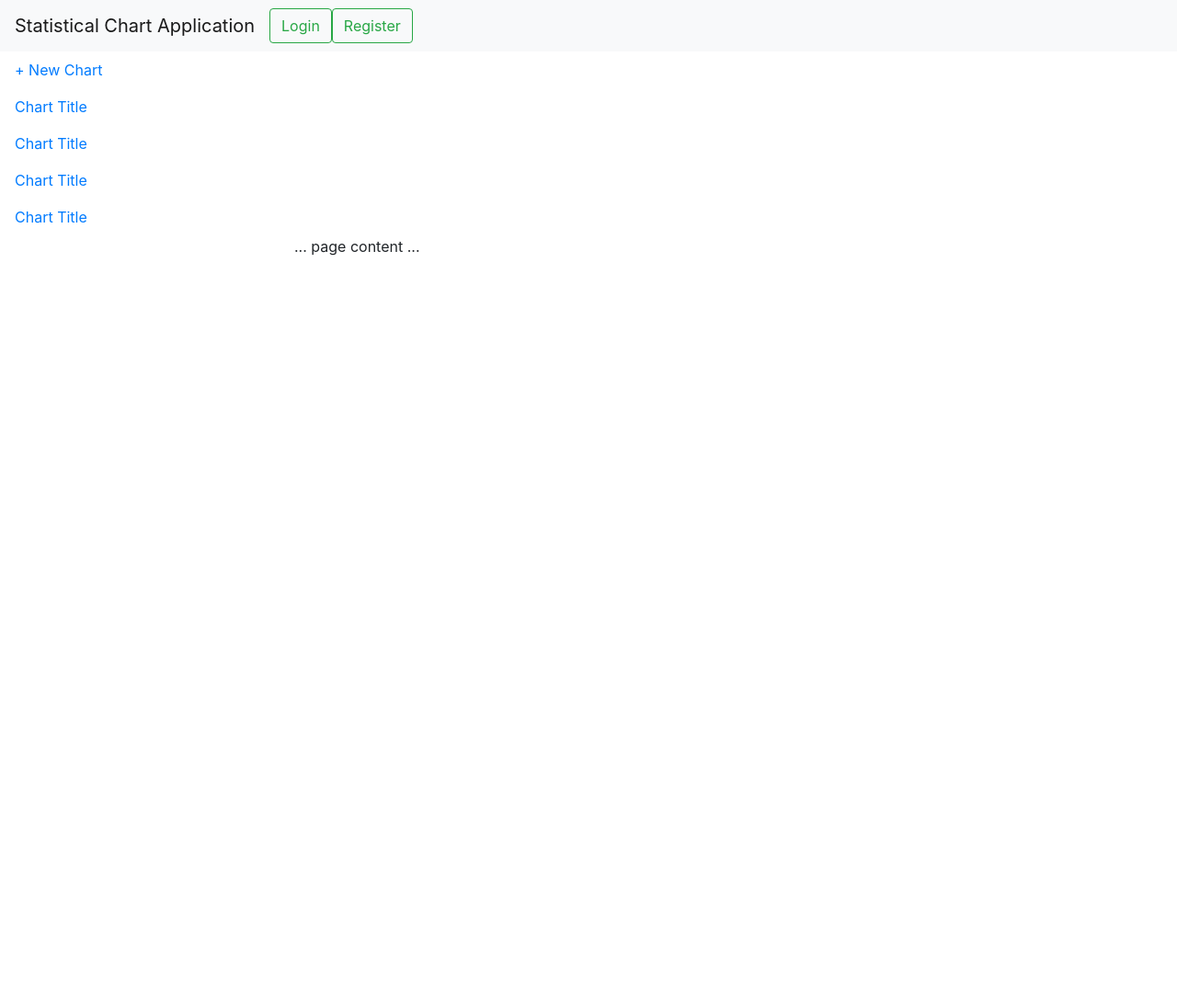
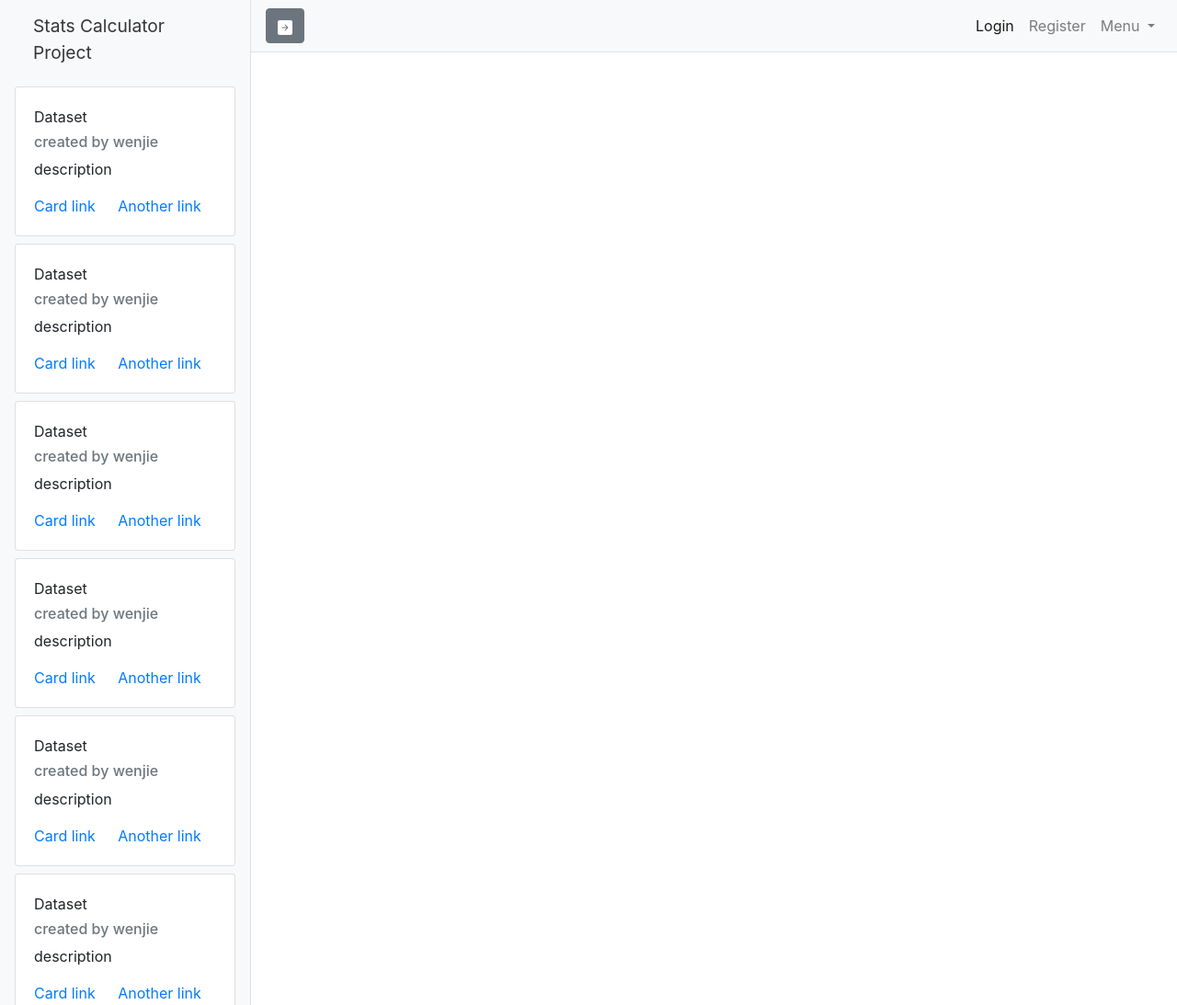
Before and after one commit to vd265/StatsCalcWebPage, a plain HTML site: page web-pages/StatCalc.html in a window 1280 px wide. Shown: the top 1093 px of the page at 92% size. Before the commit the page ends 800 px from the top, so only its background shows below. Drawn offline with nearby package versions, Linux system fonts and the light colour scheme.

Commit message:
Fix: Sidebar Add Style.css and Fix navbar

```diff
--- a/web-pages/StatCalc.html
+++ b/web-pages/StatCalc.html
@@ -1,5 +1,6 @@
 <!DOCTYPE html>
 <html lang="en">
+
 <head>
 
   <!-- Required meta tags -->
@@ -9,36 +10,132 @@
 
   <meta charset="utf-8">
   <meta name="viewport" content="width=device-width, initial-scale=1, shrink-to-fit=no">
-    <link rel="stylesheet" href="https://stackpath.bootstrapcdn.com/bootstrap/4.4.1/css/bootstrap.min.css"
-          integrity="sha384-Vkoo8x4CGsO3+Hhxv8T/Q5PaXtkKtu6ug5TOeNV6gBiFeWPGFN9MuhOf23Q9Ifjh" crossorigin="anonymous">
+  <link rel="stylesheet" href="style.css">
+  <link rel="stylesheet" href="https://stackpath.bootstrapcdn.com/bootstrap/4.5.0/css/bootstrap.min.css" integrity="sha384-9aIt2nRpC12Uk9gS9baDl411NQApFmC26EwAOH8WgZl5MYYxFfc+NcPb1dKGj7Sk" crossorigin="anonymous">
+  <script src="https://code.jquery.com/jquery-3.5.1.slim.min.js" integrity="sha384-DfXdz2htPH0lsSSs5nCTpuj/zy4C+OGpamoFVy38MVBnE+IbbVYUew+OrCXaRkfj" crossorigin="anonymous"></script>
+<script src="https://cdn.jsdelivr.net/npm/popper.js@1.16.0/dist/umd/popper.min.js" integrity="sha384-Q6E9RHvbIyZFJoft+2mJbHaEWldlvI9IOYy5n3zV9zzTtmI3UksdQRVvoxMfooAo" crossorigin="anonymous"></script>
+<script src="https://stackpath.bootstrapcdn.com/bootstrap/4.5.0/js/bootstrap.min.js" integrity="sha384-OgVRvuATP1z7JjHLkuOU7Xw704+h835Lr+6QL9UvYjZE3Ipu6Tp75j7Bh/kR0JKI" crossorigin="anonymous"></script>
   <head>
+
   <body>
-<!-- As a heading -->
+    <div class="d-flex" id="wrapper">
+      <div class="bg-light border-right" id="sidebar-wrapper">
+        <div class="sidebar-heading">Stats Calculator Project</div>
+        <div class="list-group list-group-flush">
+          <div class="card">
+            <div class="card-body">
+              <div class="card-title">Dataset</div>
+              <h6 class="card-subtitle mb-2 text-muted">created by wenjie</h6>
+              <p class="card-text">description</p>
+              <a href="#" class="card-link">Card link</a>
+              <a href="#" class="card-link">Another link</a>
+            </div>
+          </div>
+          <div class="card">
+            <div class="card-body">
+              <div class="card-title">Dataset</div>
+              <h6 class="card-subtitle mb-2 text-muted">created by wenjie</h6>
+              <p class="card-text">description</p>
+              <a href="#" class="card-link">Card link</a>
+              <a href="#" class="card-link">Another link</a>
+            </div>
+          </div>
+          <div class="card">
+            <div class="card-body">
+              <div class="card-title">Dataset</div>
+              <h6 class="card-subtitle mb-2 text-muted">created by wenjie</h6>
+              <p class="card-text">description</p>
+              <a href="#" class="card-link">Card link</a>
+              <a href="#" class="card-link">Another link</a>
+            </div>
+          </div>
+          <div class="card">
+            <div class="card-body">
+              <div class="card-title">Dataset</div>
+              <h6 class="card-subtitle mb-2 text-muted">created by wenjie</h6>
+              <p class="card-text">description</p>
+              <a href="#" class="card-link">Card link</a>
+              <a href="#" class="card-link">Another link</a>
+            </div>
+          </div>
+          <div class="card">
+            <div class="card-body">
+              <div class="card-title">Dataset</div>
+              <h6 class="card-subtitle mb-2 text-muted">created by wenjie</h6>
+              <p class="card-text">description</p>
+              <a href="#" class="card-link">Card link</a>
+              <a href="#" class="card-link">Another link</a>
+            </div>
+          </div>
+          <div class="card">
+            <div class="card-body">
+              <div class="card-title">Dataset</div>
+              <h6 class="card-subtitle mb-2 text-muted">created by wenjie</h6>
+              <p class="card-text">description</p>
+              <a href="#" class="card-link">Card link</a>
+              <a href="#" class="card-link">Another link</a>
+            </div>
+          </div>
+        </div>
+      </div>
 
-<nav class="navbar navbar-expand-lg navbar-light bg-light">
-  <a class="navbar-brand" href="#">Statistical Chart Application</a>
-  <button class="navbar-toggler" type="button" data-toggle="collapse" data-target="#navbarText" aria-controls="navbarText" aria-expanded="false" aria-label="Toggle navigation">
-    <span class="navbar-toggler-icon"></span>
-  li {
-  margin: 10px 5px;
-}
-   <button class="btn btn-outline-success" type="submit">Login</button>
-   <button class="btn btn-outline-success my-2 my-sm-0" type="submit">Register</button>
+      <div id="page-content-wrapper">
+        <nav class="navbar navbar-expand-lg  navbar-light bg-light border-bottom">
+          <button class="btn btn-secondary" id="menu-toggle">
+            <svg width="1em" height="1em" viewBox="0 0 16 16" class="bi bi-arrow-right-square-fill" fill="currentColor" xmlns="http://www.w3.org/2000/svg">
+              <path fill-rule="evenodd" d="M2 0a2 2 0 0 0-2 2v12a2 2 0 0 0 2 2h12a2 2 0 0 0 2-2V2a2 2 0 0 0-2-2H2zm5.646 10.646a.5.5 0 0 0 .708.708l3-3a.5.5 0 0 0 0-.708l-3-3a.5.5 0 1 0-.708.708L9.793 7.5H5a.5.5 0 0 0 0 1h4.793l-2.147 2.146z"/>
+            </svg>
           </button>
 
+
+          <div class="collapse navbar-collapse" id="navbarSupportedContent">
+            <ul class="navbar-nav ml-auto mt-2 mt-lg-0">
+              <li class="nav-item active">
+                <a class="nav-link" href="index.html">Login <span class="sr-only">(current)</span></a>
+              </li>
+              <li class="nav-item">
+                <a class="nav-link" href="about.html">Register</a>
+              </li>
+              <li class="nav-item dropdown">
+                <a class="nav-link dropdown-toggle" href="#" id="navbarDropdown" role="button" data-toggle="dropdown"
+                  aria-haspopup="true" aria-expanded="false">
+                  Menu
+                </a>
+                <div class="dropdown-menu dropdown-menu-right" aria-labelledby="navbarDropdown">
+                  <a class="dropdown-item" href="#">Profile</a>
+                  <div class="dropdown-divider"></div>
+                  <a class="dropdown-item" href="#">Logout</a>
+                </div>
+              </li>
+            </ul>
+          </div>
         </nav>
-<nav class="nav flex-column">
-  <a class="nav-link active" href="#">+ New Chart</a>
-  <a class="nav-link" href="#">Chart Title</a>
-  <a class="nav-link" href="#">Chart Title</a>
-  <a class="nav-link" href="#">Chart Title</a>
-  <a class="nav-link" href="#">Chart Title</a>
-  </nav>
-
-<div style="margin-left:25%">
-... page content ...
+        <main role="main">
+          <div class="container">
+            <div class="row">
+              <div class="col-sm-8">
+                <table>
+                  <!-- here goes our data! -->
+                </table>
+              </div>
+            </div>
           </div>
 
 
+        </main><!-- /.container -->
+      </div>
+
+    </div>
+
+
+    <!-- Menu Toggle Script -->
+    <script>
+      $("#menu-toggle").click(function (e) {
+        e.preventDefault();
+        $("#wrapper").toggleClass("toggled");
+      });
+    </script>
+
   </body>
+
 </html>
--- /dev/null
+++ b/web-pages/style.css
@@ -0,0 +1,59 @@
+
+body {
+    overflow-x: hidden;
+    padding:0;
+  }
+
+  #sidebar-wrapper {
+    min-height: 100vh;
+    margin-left: -15rem;
+    padding-left: 1rem;
+    padding-right: 1rem;
+    -webkit-transition: margin .25s ease-out;
+    -moz-transition: margin .25s ease-out;
+    -o-transition: margin .25s ease-out;
+    transition: margin .25s ease-out;
+    background-color: #d9d9d9;
+  }
+
+  .card{
+      margin-top: 0.5rem;
+  }
+
+  #sidebar-wrapper .sidebar-heading {
+    padding: 0.875rem 1.25rem;
+    font-size: 1.2rem;
+    color:#353535;
+  }
+
+  #sidebar-wrapper .list-group {
+    width: 15rem;
+    background:none;
+  }
+  .list-group-item{
+    color:#fff;
+    background: none;
+    border-color: white;
+  }
+  #page-content-wrapper {
+    min-width: 100vw;
+  }
+
+  #wrapper.toggled #sidebar-wrapper {
+    margin-left: -6rem;
+  }
+
+  @media (min-width: 768px) {
+    #sidebar-wrapper {
+      margin-left: 0;
+    }
+
+    #page-content-wrapper {
+      min-width: 0;
+      width: 100%;
+    }
+
+    #wrapper.toggled #sidebar-wrapper {
+      margin-left: -18rem;
+    }
+  }
```
Lines whose indentation alone changed are shown as unchanged.
